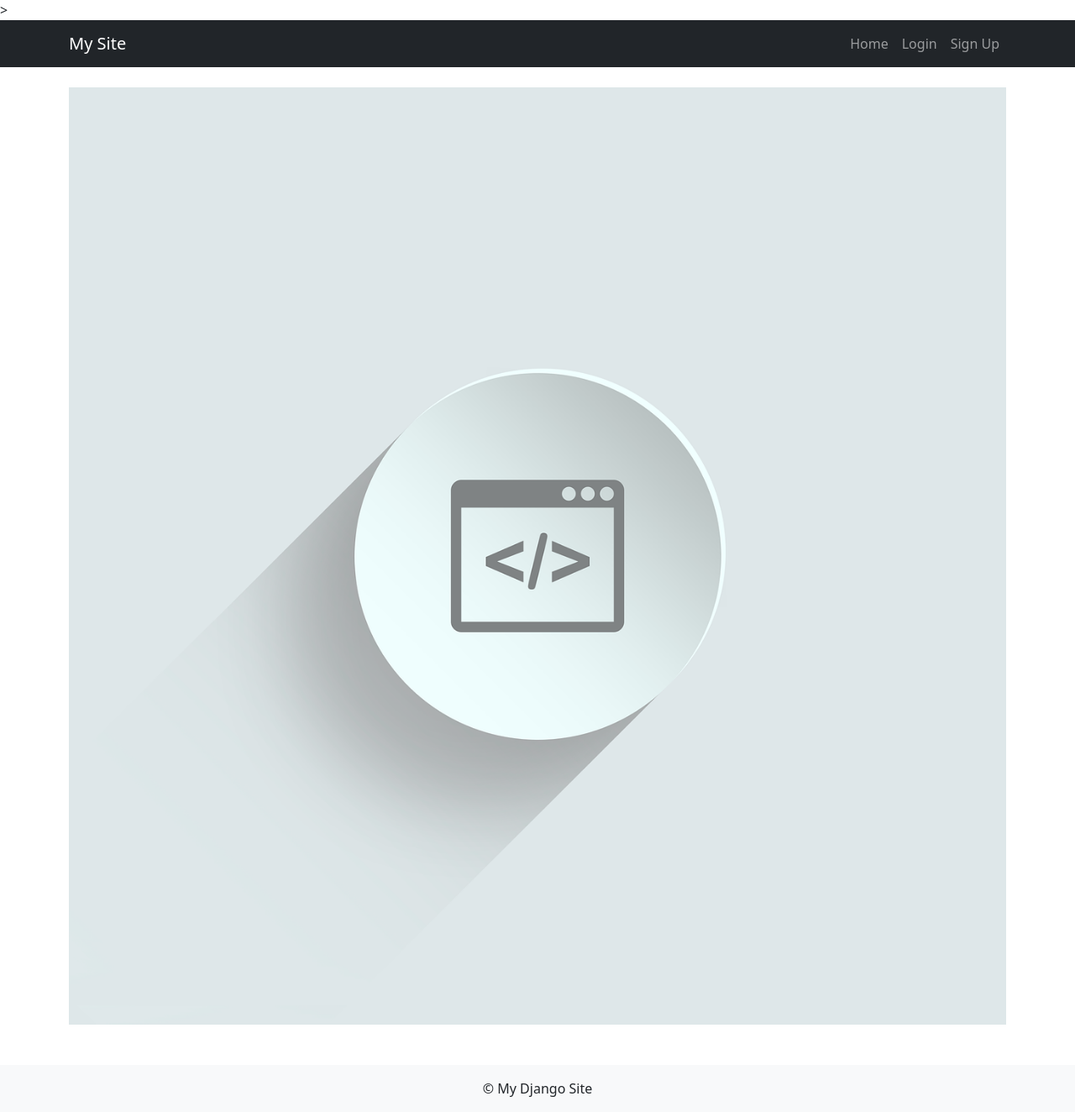
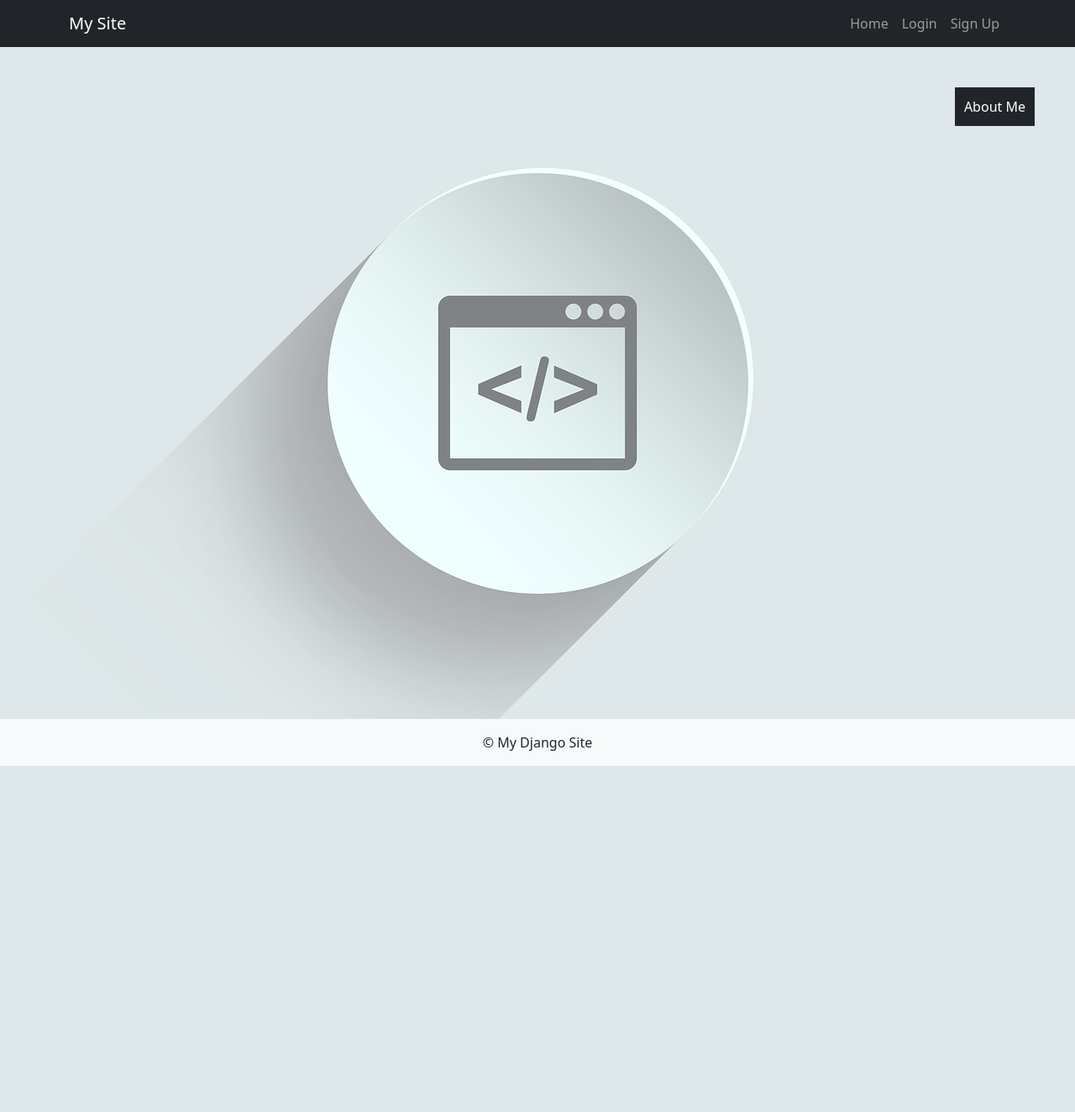
Before and after one commit to VladaAlek/my-personal-site-in-django, a Django app: page /home/ in a window 1280 px wide. Shown: the whole page at 84% size. After the commit the page ends 912 px from the top, so only its background shows below. Run offline with Django 5.2, Linux system fonts and the light colour scheme.

Commit message:
style home page and add about me button

```diff
--- a/myProfesionalSite/static/css/style.css
+++ b/myProfesionalSite/static/css/style.css
@@ -0,0 +1,22 @@
+
+/* home page */
+.home-cover-img {
+    width: 100%;
+    height: 100vh;
+    object-fit: cover;
+    display: block;
+}
+
+.home-about-btn {
+    padding: 10px;
+    border-radius: 0%;
+}
+
+
+/*  */
+
+/*  */
+
+/*  */
+
+/*  */
--- a/myProfesionalSite/templates/base.html
+++ b/myProfesionalSite/templates/base.html
@@ -13,10 +13,13 @@
      <link href="https://cdn.jsdelivr.net/npm/bootstrap@5.3.3/dist/css/bootstrap.min.css" rel="stylesheet" integrity="sha384-QWTKZyjpPEjISv5WaRU9OFeRpok6YctnYmDr5pNlyT2bRjXh0JMhjY6hW+ALEwIH" crossorigin="anonymous">
     {% block extra_head %}{% endblock %}
 
+    <!-- static files -->
+    <link rel="stylesheet" href="{% static 'css/style.css' %}">
+
     <!-- Javascrip -->
     <script
     <script src="https://cdn.jsdelivr.net/npm/bootstrap@5.3.3/dist/js/bootstrap.bundle.min.js" integrity="sha384-YvpcrYf0tY3lHB60NNkmXc5s9fDVZLESaAA55NDzOxhy9GkcIdslK1eN7N6jIeHz" crossorigin="anonymous"></script>
-    ></script>
+    </script>
   </head>
   <body>
     <nav class="navbar navbar-expand-lg navbar-dark bg-dark">
@@ -45,13 +48,14 @@
     </nav>
 
     {% block content %}
-    <div class="container mt-4">
-      <img src="{% static 'images/cover_image.webp' %}" class="img-fluid" alt="Capture">
+    <div class="position-relative text-center">
+      <img src="{% static 'images/cover_image.webp' %}" class="img-fluid w-100 home-cover-img" alt="Cover Image">
+      <a href="#" class="btn btn-dark position-absolute top-0 end-0 m-5 home-about-btn">About Me</a>
     </div>
     {% endblock %}
 
 
-    <footer class="text-center mt-5 p-3 bg-light">
+    <footer class="text-center p-3 bg-light">
       &copy; {{ year }} My Django Site
     </footer>
 
```
